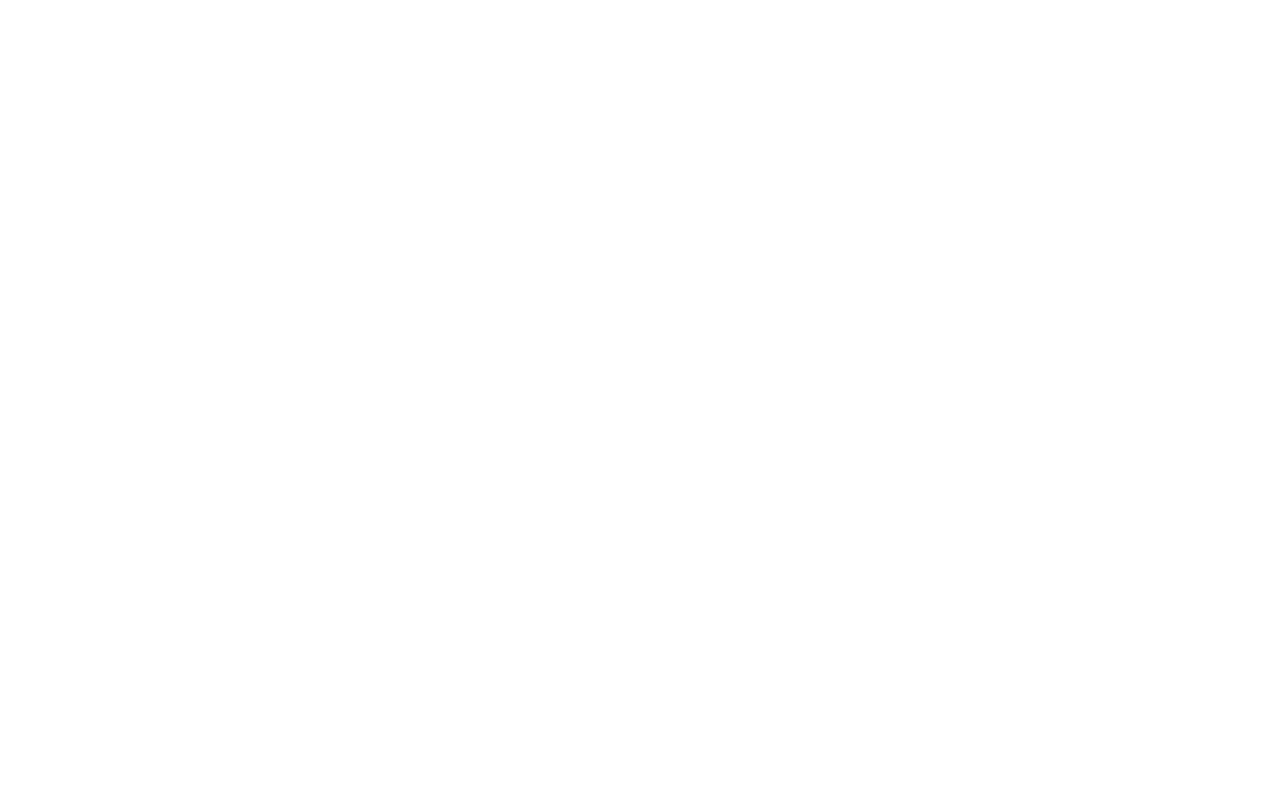
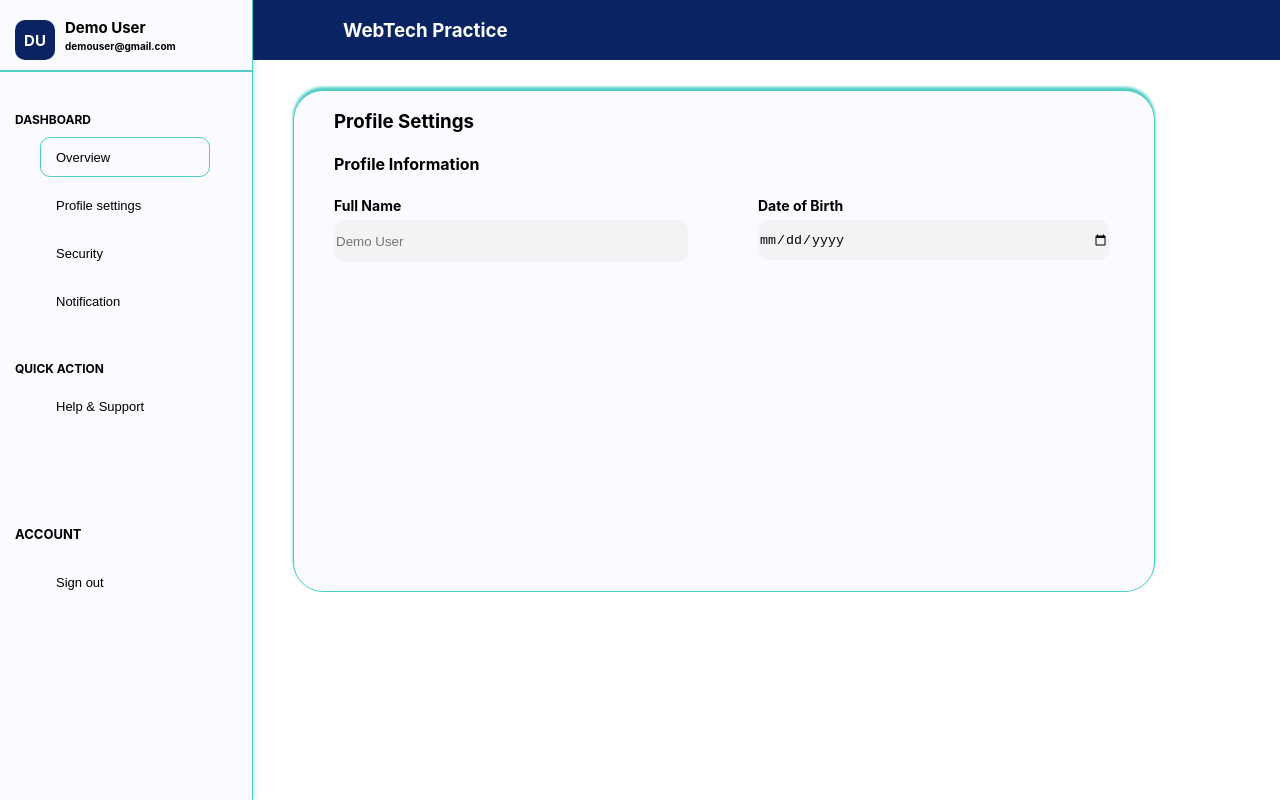
Before and after one commit to Rohit-kr07/React-project-Shahnaz, a React (Create React App) app: page /profilepage in a window 1280 px wide. Before the commit this address had no page. Built offline with nearby package versions, Linux system fonts and the light colour scheme.

Commit message:
overview page complete

```diff
--- a/src/App.js
+++ b/src/App.js
@@ -4,6 +4,7 @@ import LoginPage from "./Views/Pages/Loginpage";
 import SignUpPage from "./Views/Pages/SignUppage";
 import { BrowserRouter, Routes, Route } from "react-router-dom";
 import OverviewPage from "./Views/Pages/Overviewpage";
+import Profilepage from "./Views/Pages/Profilepage";
 
 function App() {
   return (
@@ -12,7 +13,8 @@ function App() {
         <Route path="/" element={<LandingPage />} />
         <Route path="/login" element={<LoginPage />} />
         <Route path="/signup" element={<SignUpPage />} />
-        <Route path="/overviewPage" element={<OverviewPage />} />
+        <Route path="/overviewpage" element={<OverviewPage />} />
+        <Route path="/profilepage" element={<Profilepage />} />
       </Routes>
     </BrowserRouter>
   );
--- a/src/Styles/Headingsectionstyle.js
+++ b/src/Styles/Headingsectionstyle.js
@@ -1,7 +1,7 @@
 export const Headingsectionstyle = {
     container: {
           height: "60px",
-          width:"900px",
+          width:"100",
     backgroundColor: "#0a2463",
     display: "flex",
     justifyContent: "space-between",
--- a/src/Styles/Overviewstyle.js
+++ b/src/Styles/Overviewstyle.js
@@ -1,39 +1,68 @@
 export const Overviewstyle = {
-    box1:{
+    //part of overviewpage.js
+    maindiv: {
+        display: "flex",
+        flexDirection: "row",
+    },
 
-  width: "830px",
-  height: "430px",
+    seconddiv: {
+        display: "flex",
+        flexDirection: "column",
+        width: "100%",
+        height: "100vh",
+    },
+
+    //overviewbox.js
+    box1: {
+        width: "900px",
+        height: "470px",
         border: "1px solid #4ECDC4",
         marginTop: "30px",
         marginLeft: "40px",
         backgroundColor: "#FBFBFF",
         borderRadius: "30px",
         boxShadow: "0px -3px 3px 0px #4ECDC4",
+
     },
 
-    maindiv : {
+
+    box2: {
+
+
+        width: "170px",
+        height: "135px",
+        marginLeft: "40px",
+        gap: "20px",
+        display: "flex",
+        marginTop: "30px",
+        border: "1px solid #4ECDC4",
+        borderRadius: "20px",
+    },
+
+smallbx1:{
     display:"flex",
     flexDirection:"row",
-    },
-
-    seconddiv: {
-        display:"flex",
-        flexDirection:"column",
-        width:"100%",
-        height:"100vh",
-    },
-
-//     smallbox: {
+    marginLeft:"25px",
 
 
-//   width: "800px",
-//   height: "170px",
-//   marginLeft: "40px",
-//   gap: "20px",
-//   display: "flex",
-//   marginTop: "30px",
+},
+smallbx2:{
+    flexDirection:"row",
+    display:"flex",
+    marginLeft:"25px",
+    marginTop:"-30px",
 
 
 
-//     },
+},
+heading:{
+    marginLeft:"30px",
+},
+heading1:{
+    marginLeft:"40px",
+
+},
+text:{
+  paddingLeft:"20px",
+},
 };
--- /dev/null
+++ b/src/Styles/Profileboxstyle.js
@@ -0,0 +1,42 @@
+export const Profileboxstyle = {
+        box1: {
+        width: "860px",
+        height: "500px",
+        border: "1px solid #4ECDC4",
+        marginTop: "30px",
+        marginLeft: "40px",
+        backgroundColor: "#FBFBFF",
+        borderRadius: "30px",
+        boxShadow: "0px -3px 3px 0px #4ECDC4",
+
+    },
+    heading:{
+        marginLeft:"40px",
+    },
+    text:{
+        marginLeft:"40px",
+    },
+    box2:{
+        display:"flex",
+        flexDirection:"row",
+        gap:"30px",
+    },
+    inpbx:{
+        // marginLeft:"30px",
+        // width: "350px",
+        // height: "30px",
+          backgroundColor: "#F1F3F4",
+    borderRadius: "10px",
+    border: "none",
+    height: "40px",
+    width: "350px",
+    marginTop: "5px",
+    marginLeft: "40px",
+
+    },
+    lbl:{
+        marginLeft:"40px",
+     fontWeight:"bold",
+     fontSize:"14px",
+    },
+};
--- /dev/null
+++ b/src/Styles/Profilepagestyle.js
@@ -0,0 +1,13 @@
+export const Profilepagestyle = {
+        maindiv: {
+        display: "flex",
+        flexDirection: "row",
+    },
+
+    seconddiv: {
+        display: "flex",
+        flexDirection: "column",
+        width: "100%",
+        height: "100vh",
+    },
+};
--- a/src/Styles/Sidebarstyle.js
+++ b/src/Styles/Sidebarstyle.js
@@ -1,7 +1,7 @@
 export const Sidebarstyle = {
     box: {
         width: "300px",
-        height: "550px",
+        height: "100vh",
         borderRight: "1px solid #4ECDC4",
         boxShadow: "2px 0 5px #4ecdc550",
         backgroundColor: "#FBFBFF",
@@ -59,7 +59,7 @@ export const Sidebarstyle = {
         fontSize: "12px",
         fontWeight: "bold",
         marginLeft: "15px",
-        marginTop: "20px",
+        marginTop: "40px",
         marginBottom: "10px",
     },
 
@@ -87,7 +87,7 @@ export const Sidebarstyle = {
       marginLeft:"40px",
     },
 acc:{
-    marginTop:"80px",
+    marginTop:"100px",
     fontSize:"small",
     fontWeight:"bold",
     marginLeft:"15px",
--- /dev/null
+++ b/src/Styles/smallboxstyle.js
@@ -0,0 +1,22 @@
+export const Smallboxstyle = {
+    smallbx: {
+        width: "365px",
+        height: "130px",
+        border: "1px solid #4ECDC4",
+        marginTop: "30px",
+        marginLeft: "25px",
+        borderRadius: "20px",
+        backgroundColor: "#F1F3F4",
+        paddingLeft: "10px",
+    },
+    para: {
+        fontSize: "13px",
+    },
+    line: {
+        width: "130px",
+        height: "4px",
+        borderRadius: "20px",
+        backgroundColor: "#0a2463",
+
+    },
+};
--- a/src/Views/Components/Overviewcomponents/Overviewbox.js
+++ b/src/Views/Components/Overviewcomponents/Overviewbox.js
@@ -1,10 +1,44 @@
+import Smallbox from "./smallbox";
+import { Smallboxstyle } from "../../../Styles/smallboxstyle";
 import { Overviewstyle } from "../../../Styles/Overviewstyle";
+import { Link } from "react-router-dom";
 
 const Overviewbox = () => {
-    return(
-<div style={Overviewstyle.box1}>
+    return (
+        <div style={Overviewstyle.box1}>
+            <h3 style={Overviewstyle.heading}>Welcome back,Demo User</h3>
+            <p style={Overviewstyle.heading}>Manage your profile settings and account preferences.Your data is securely stored in your browser's localStorage.</p>
+            <div style={{ ...Overviewstyle.smallbx1, width: "810px" }}>
 
-</div>
+                <Smallbox style={Overviewstyle.text} title="Theme" description="Dark/light mode persisted across all pages" line={Smallboxstyle.line} />
+
+                <Smallbox style={Overviewstyle.text} title="Authentication" description="secure session stored in browser storage" line={Smallboxstyle.line} />
+
+                <Smallbox style={Overviewstyle.text} title="Profile" description="20% profile completed (1/5 fields)" line={Smallboxstyle.line} />
+                <Smallbox style={Overviewstyle.text} title="Security" description="Password protection and account security" line={Smallboxstyle.line} />
+            </div>
+            <h4 style={Overviewstyle.heading1}>Quick Actions</h4>
+            <div style={Overviewstyle.smallbx2}>
+
+                <Link
+                    to="/Profilepage"
+                    style={{
+                        textDecoration: "none",
+                        color: "inherit",
+                        display: "block",
+                    }}
+                >
+                    <Smallbox
+                        title="Edit Profile"
+                        description="Update your profile information."
+                    />
+                </Link>
+
+                <Smallbox style={Overviewstyle.text} title="Change Password" description="Update your account security." />
+
+            </div>
+
+        </div>
     );
 };
-export default  Overviewbox;
+export default Overviewbox;
--- /dev/null
+++ b/src/Views/Components/Overviewcomponents/smallbox.js
@@ -0,0 +1,15 @@
+import React from  "react";
+import { Smallboxstyle } from "../../../Styles/smallboxstyle";
+
+const Smallbox = ({ title, description, line, style }) => {
+    return(
+         <div style={{ ...Smallboxstyle.smallbx, ...style }}>
+             <h5>{title}</h5>
+             <p style={Smallboxstyle.para}>{description}</p>
+             {line && <div style={line} />}
+
+         </div>
+
+    );
+};
+export default Smallbox;
--- /dev/null
+++ b/src/Views/Components/Profilepagecomponents/Profilebox.js
@@ -0,0 +1,31 @@
+
+import { Profileboxstyle } from "../../../Styles/Profileboxstyle";
+
+const Profilebox = () => {
+    return (
+        <div style={Profileboxstyle.box1}>
+           <h3 style={Profileboxstyle.heading}>Profile Settings</h3>
+        <h4 style={Profileboxstyle.text}>Profile Information</h4>
+
+<div style={Profileboxstyle.box2}>
+  <div >
+    <label style={Profileboxstyle.lbl} htmlFor="NAME">Full Name</label>
+    <br />
+    <input style={Profileboxstyle.inpbx}
+      type="text"
+      placeholder="Demo User"
+      id="NAME"
+    />
+  </div>
+
+  <div>
+    <label style={Profileboxstyle.lbl} htmlFor="DOB">Date of Birth</label>
+    <br />
+    <input style={Profileboxstyle.inpbx} type="date" id="DOB" />
+  </div>
+</div>
+
+        </div>
+    );
+};
+export default Profilebox;
--- /dev/null
+++ b/src/Views/Pages/Profilepage.js
@@ -0,0 +1,21 @@
+import Headingsection from "../Components/Headingsection";
+import Sidebar from "../Components/Sidebar";
+import Profilebox from "../Components/Profilepagecomponents/Profilebox";
+import { Profilepagestyle } from "../../Styles/Profilepagestyle";
+
+const Profilepage = () => {
+    return (
+        <div style={Profilepagestyle.maindiv}>
+
+            <Sidebar />
+            <div style={Profilepagestyle.seconddiv}>
+
+                <Headingsection />
+                <Profilebox />
+
+            </div>
+        </div>
+    );
+};
+
+export default Profilepage;
```
Also changed, not shown: src/Views/Pages/Overviewpage.js (+4 -4 lines). Lines whose indentation alone changed are shown as unchanged.
